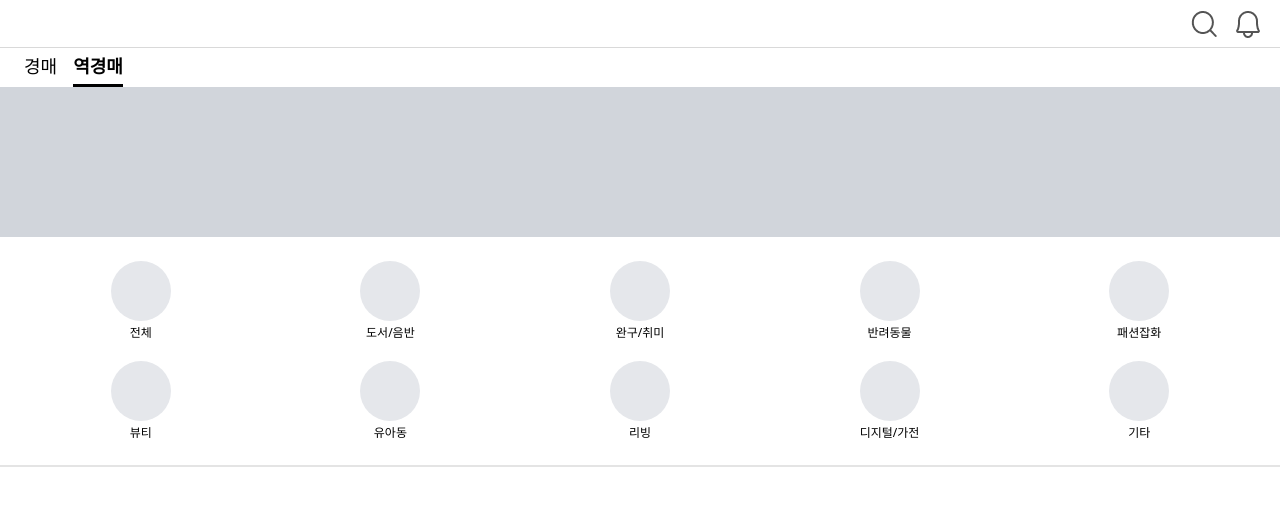
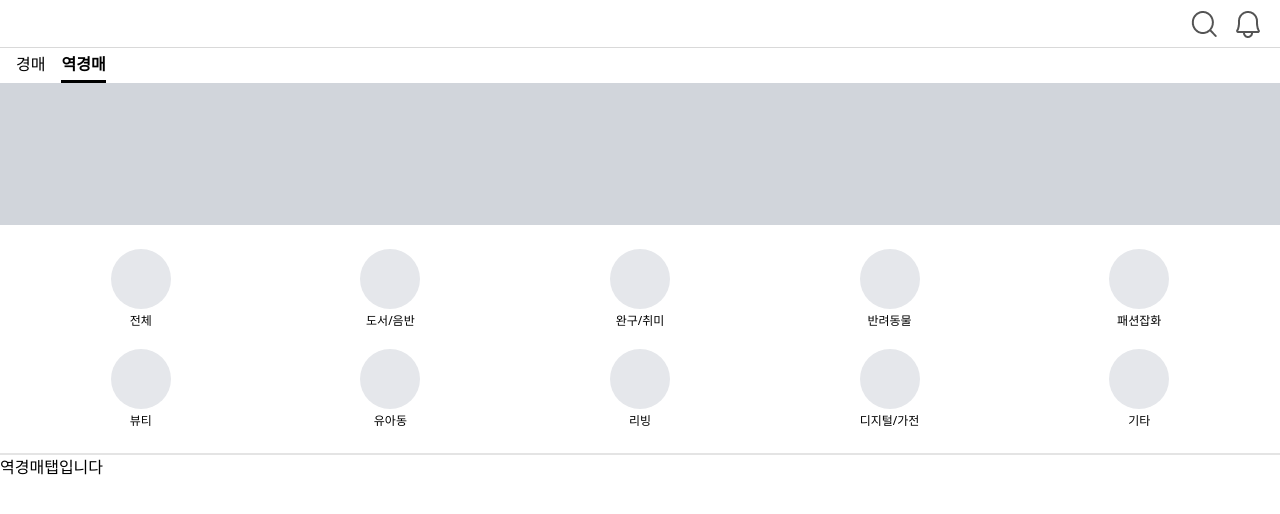
Before and after one commit to Team928/BID, a React (Vite) app in the folder FrontEnd/: page / in a window 1280 px wide. Both pictures are taken after a click on the element "역경매". Shown: the top 514 px of the page. Built offline with nearby package versions, Linux system fonts and the light colour scheme.

Commit message:
feat: 경매, 역경매 탭 컴포넌트 추가
경매, 역경매 반대로 생각해서 수정 후 올립니다

```diff
--- a/FrontEnd/src/components/home/AuctionTabBar.tsx
+++ b/FrontEnd/src/components/home/AuctionTabBar.tsx
@@ -3,16 +3,16 @@ import useTabStore from '@/stores/auctionTabStore';
 const AuctionTabBar = () => {
   const { tab, setTab } = useTabStore();
   return (
-    <div className="flex gap-4 text-lg px-6 ">
-      <div onClick={() => setTab('buy')}>
-        {tab === 'buy' ? (
+    <div className="w-full flex gap-4 px-BID_P fixed top-0 pt-12 bg-white ">
+      <div onClick={() => setTab('sale')}>
+        {tab === 'sale' ? (
           <p className="font-bold border-b-[3px] py-1 border-black">경매</p>
         ) : (
           <p className="py-1">경매</p>
         )}
       </div>
-      <div onClick={() => setTab('sale')}>
-        {tab === 'sale' ? (
+      <div onClick={() => setTab('buy')}>
+        {tab === 'buy' ? (
           <p className="font-bold border-b-[3px] py-1 border-black">역경매</p>
         ) : (
           <p className="py-1">역경매</p>
--- /dev/null
+++ b/FrontEnd/src/components/home/BuyTab.tsx
@@ -0,0 +1,5 @@
+const BuyTab = () => {
+  return <div>역경매탭입니다</div>;
+};
+
+export default BuyTab;
--- /dev/null
+++ b/FrontEnd/src/components/home/SaleTab.tsx
@@ -0,0 +1,11 @@
+import Hot from './buy/Hot';
+
+const SaleTab = () => {
+  return (
+    <div className="">
+      <Hot />
+    </div>
+  );
+};
+
+export default SaleTab;
--- a/FrontEnd/src/pages/home/HomePage.tsx
+++ b/FrontEnd/src/pages/home/HomePage.tsx
@@ -1,6 +1,8 @@
 import Header, { IHeaderInfo } from '@/components/@common/header';
 import AuctionTabBar from '@/components/home/AuctionTabBar';
+import BuyTab from '@/components/home/BuyTab';
 import Category from '@/components/home/Category';
+import SaleTab from '@/components/home/SaleTab';
 import { icons } from '@/constants/icons';
 import useTabStore from '@/stores/auctionTabStore';
 
@@ -18,13 +20,13 @@ const HomePage = () => {
   return (
     <div className="w-full h-screen">
       <Header info={info} />
-      <div className="pt-12 h-full">
-        <AuctionTabBar />
+      <AuctionTabBar />
+      <div className="pt-[5.1rem] h-full overflow-y-auto">
         {/* #TODO 추후 이미지 찾아서 넣고 위에 글자 넣기 */}
         <div className="w-full h-1/5 bg-gray-300"></div>
         <Category />
         {/* 탭에 따른 컴포넌트 보여주기 */}
-        {tab === 'buy' ? <></> : <></>}
+        {tab === 'sale' ? <SaleTab></SaleTab> : <BuyTab></BuyTab>}
       </div>
     </div>
   );
--- a/FrontEnd/src/stores/auctionTabStore.ts
+++ b/FrontEnd/src/stores/auctionTabStore.ts
@@ -6,7 +6,7 @@ interface ITab {
 }
 
 const useTabStore = create<ITab>(set => ({
-  tab: 'buy',
+  tab: 'sale',
   setTab: newTab => set({ tab: newTab }),
 }));
 
```
